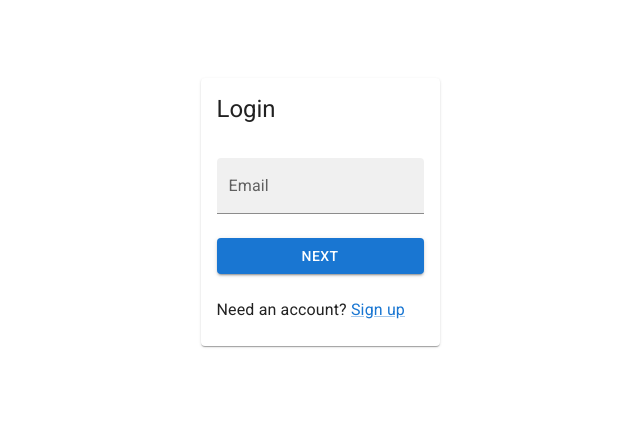
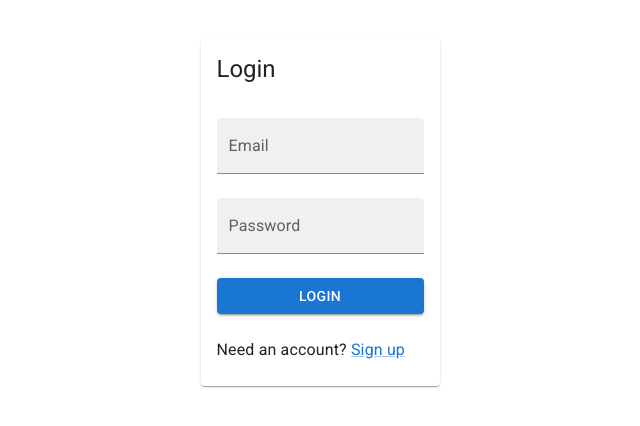
Before and after one commit to Anonymxtrix/duyeet, a React (Create React App) app in the folder frontend/: page /login in a window 1280 px wide. Shown: the part 188-614 px from the top of the page, without its empty margins (320-960 px from the left). Built offline with nearby package versions, Linux system fonts and the light colour scheme.

Commit message:
Change validation mode for sign up and login to on touched

```diff
--- a/frontend/src/forms/LoginForm.tsx
+++ b/frontend/src/forms/LoginForm.tsx
@@ -10,7 +10,7 @@ const LoginForm: React.FC = () => {
   const { control, handleSubmit, formState } = useForm({
     defaultValues: getDefault(),
     resolver,
-    mode: "onBlur",
+    mode: "onTouched",
   });
 
   const onSubmit = handleSubmit(login);
@@ -28,6 +28,24 @@ const LoginForm: React.FC = () => {
               fullWidth
               id="email"
               label="Email"
+              type="email"
+              {...field}
+              error={isDirty && Boolean(error)}
+              helperText={isDirty && error && error.message}
+            />
+          )}
+        />
+        <Controller
+          name="password"
+          control={control}
+          render={({ field, fieldState: { isDirty, error } }) => (
+            <TextField
+              color="primary"
+              variant="filled"
+              fullWidth
+              id="password"
+              label="Password"
+              type="password"
               {...field}
               error={isDirty && Boolean(error)}
               helperText={isDirty && error && error.message}
@@ -41,7 +59,7 @@ const LoginForm: React.FC = () => {
           type="submit"
           disabled={formState.isSubmitting}
         >
-          Next
+          Login
         </Button>
       </Stack>
     </form>
--- a/frontend/src/forms/SignUpForm.tsx
+++ b/frontend/src/forms/SignUpForm.tsx
@@ -10,7 +10,7 @@ const SignUpForm: React.FC = () => {
   const { control, handleSubmit, formState } = useForm({
     defaultValues: getDefault(),
     resolver,
-    mode: "onBlur",
+    mode: "onTouched",
   });
 
   const onSubmit = handleSubmit(signUp);
--- a/frontend/src/models/forms/login.tsx
+++ b/frontend/src/models/forms/login.tsx
@@ -7,6 +7,11 @@ export const schema = yup.object({
     .default("")
     .email("Enter a valid email")
     .required("Email is required"),
+  password: yup
+    .string()
+    .default("")
+    .required("Password is required")
+    .min(8, "Password is at least 8 characters"),
 });
 
 export const resolver = yupResolver(schema);
```
